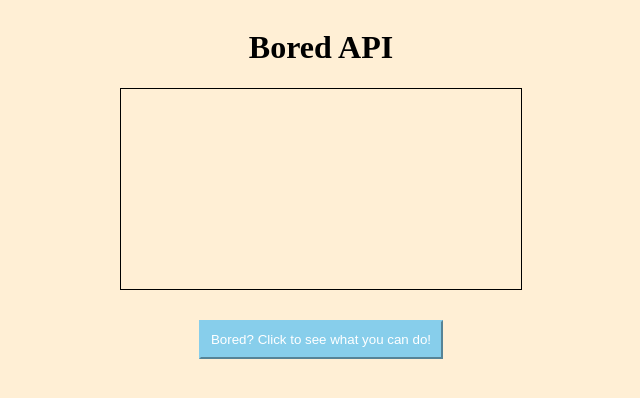
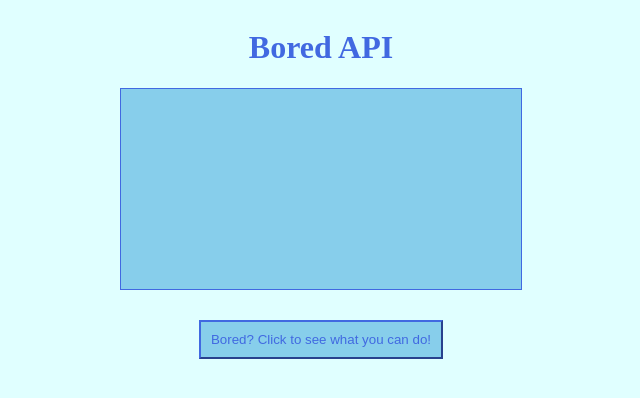
Before and after one commit to YunaHan53/bored-api-app, a React app: page / in a window 1280 px wide. Shown: the whole page, without its empty margins (319-959 px from the left). Built offline with nearby package versions, Linux system fonts and the light colour scheme.

Commit message:
Added more styling to the app

```diff
--- a/css/index.css
+++ b/css/index.css
@@ -5,30 +5,37 @@
 .container {
   display: flex;
   justify-content: center;
-  background-color: papayawhip;
+  background-color: lightcyan;
+}
+
+.logo {
+  color: royalblue;
 }
 
 .box {
   display: block;
-  align-items: center;
-  justify-content: center;
 }
 
 .activity {
+  display: flex;
   width: 400px;
   height: 200px;
-  border: 1px solid black;
+  justify-content: center;
+  align-items: center;
+  border: 1px solid royalblue;
+  background-color: skyblue;
+  color: royalblue;
 }
 
 .btn {
   margin-top: 10px;
   padding: 10px;
-  border-color: skyblue;
+  border-color: royalblue;
   background-color: skyblue;
-  color: white;
+  color: royalblue;
 }
 
 .btn:hover {
-  background-color: lightblue;
-  color: white;
+  background-color: royalblue;
+  color: lightcyan;
 }
```
